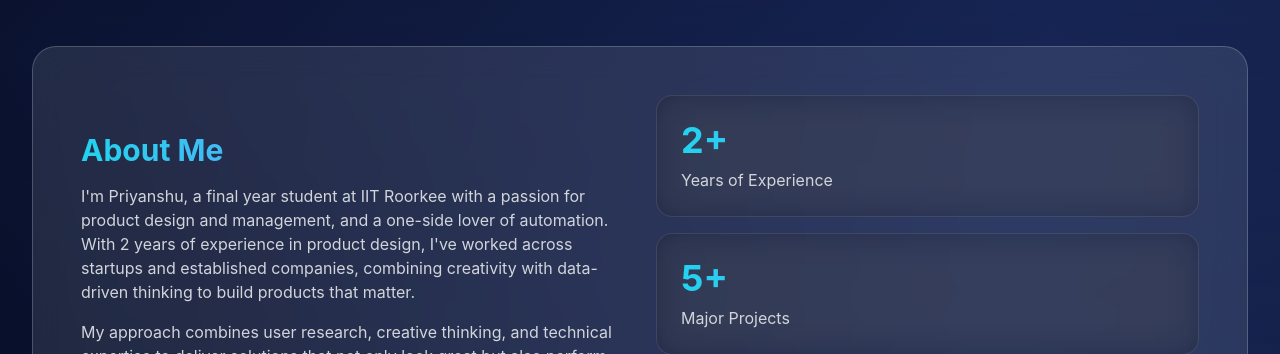
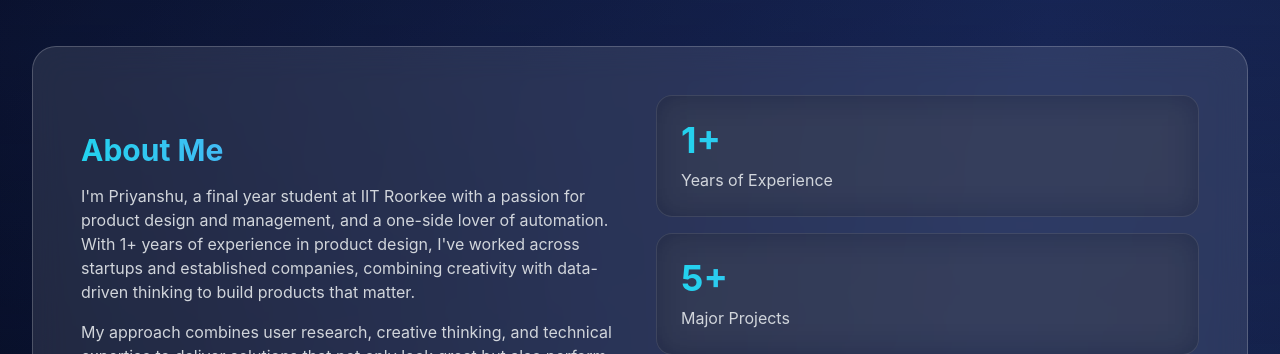
Before and after one commit to i24hour/Priyanshu, a Next.js app: page / in a window 1280 px wide. Shown: the part 1320-1674 px from the top of the page. Built offline with nearby package versions, Linux system fonts and the light colour scheme.

Commit message:
priyanshu

```diff
--- a/components/About.tsx
+++ b/components/About.tsx
@@ -93,7 +93,7 @@ export default function About() {
               </h3>
               <p className="text-gray-300 mb-4">
                 I'm Priyanshu, a final year student at IIT Roorkee with a passion for product
-                design and management, and a one-side lover of automation. With 2 years of
+                design and management, and a one-side lover of automation. With 1+ years of
                 experience in product design, I've worked across startups and established companies,
                 combining creativity with data-driven thinking to build products that matter.
               </p>
@@ -113,7 +113,7 @@ export default function About() {
                 whileHover={{ scale: 1.02 }}
                 className="glass-dark rounded-2xl p-6"
               >
-                <div className="text-4xl font-bold text-gradient mb-2">2+</div>
+                <div className="text-4xl font-bold text-gradient mb-2">1+</div>
                 <div className="text-gray-300">Years of Experience</div>
               </motion.div>
 
```
